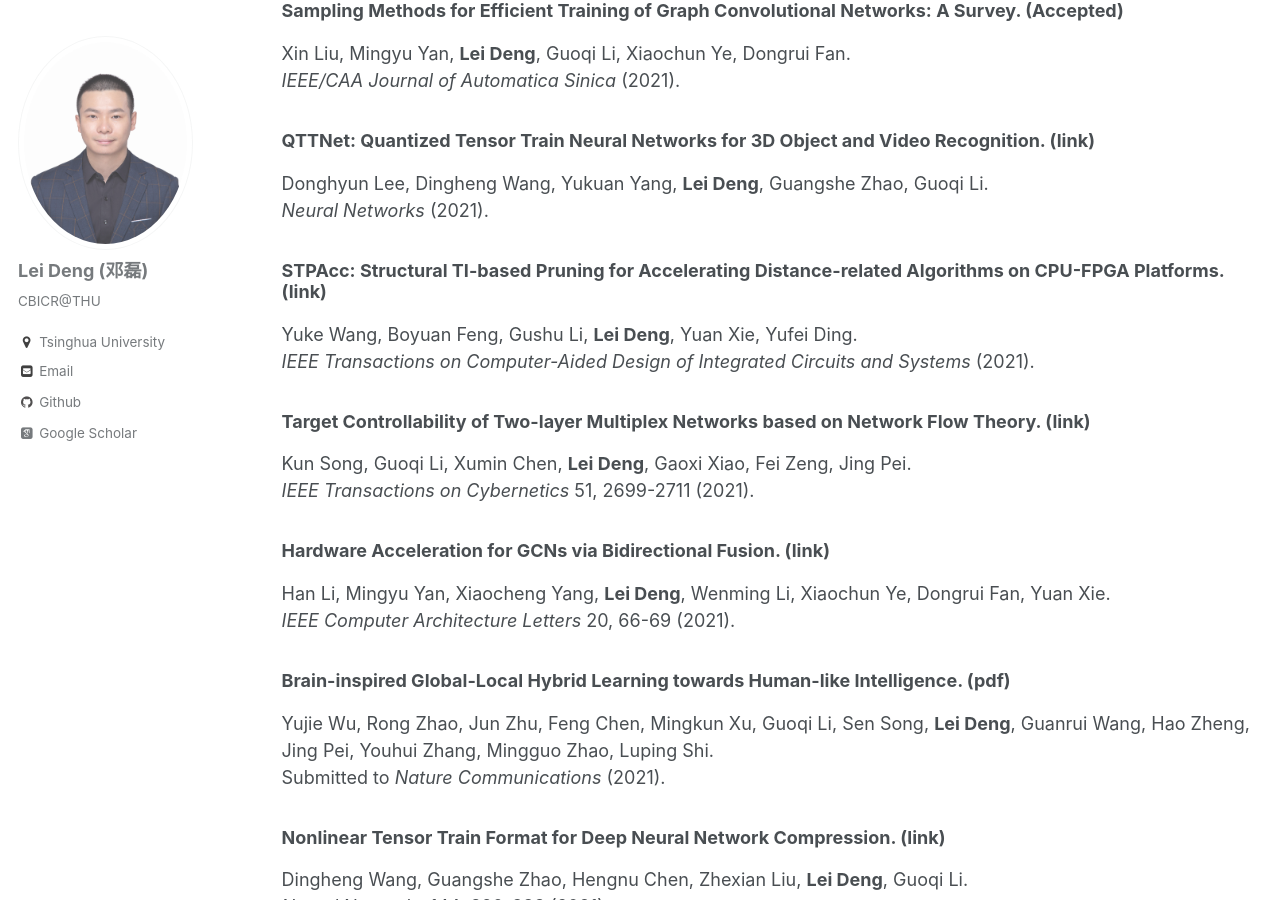
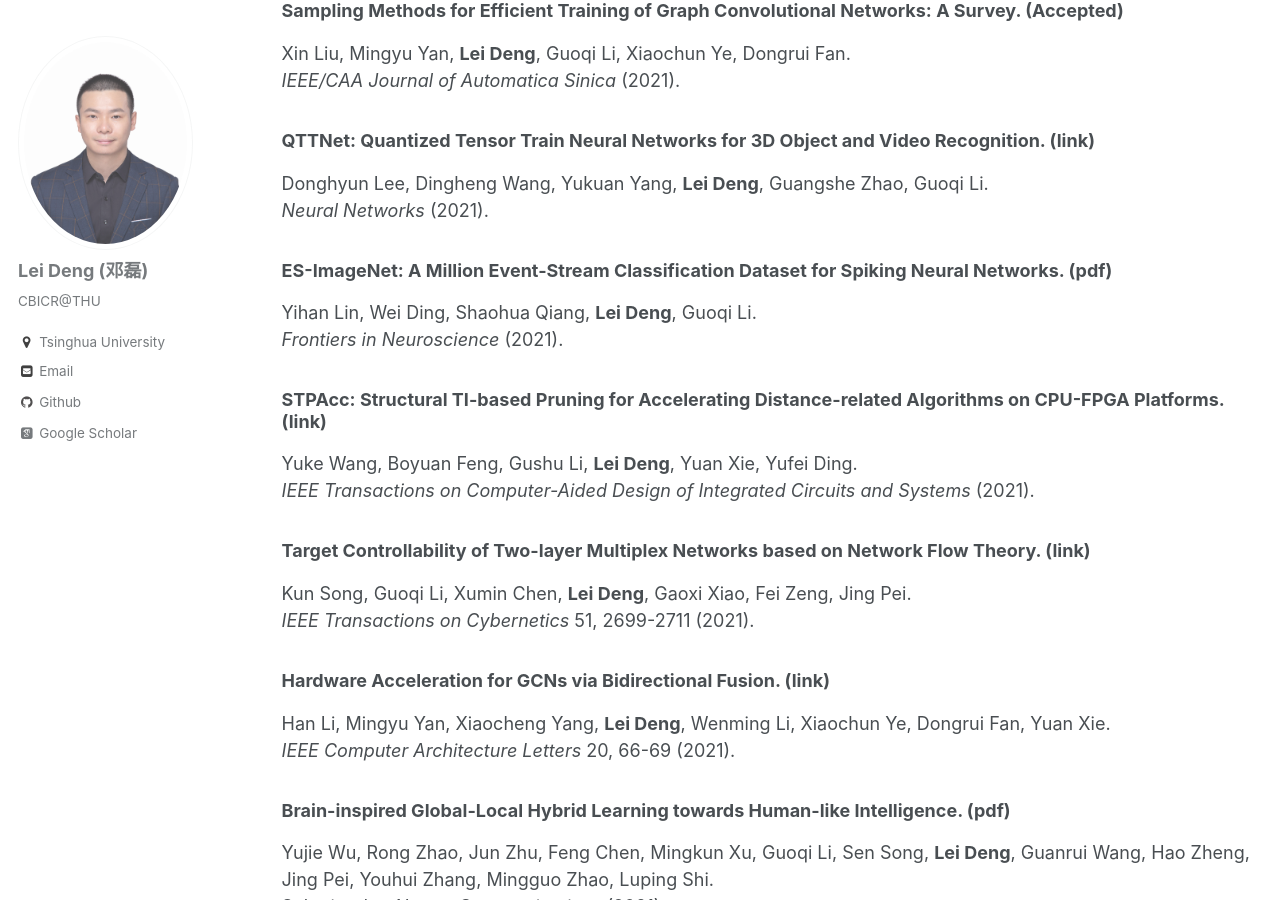
Before and after one commit to dllfei/dllfei.github.io, a Jekyll site: the page built from _pages/publications.md, in a window 1280 px wide and 900 px high, scrolled down 1924 px. Built offline with Jekyll 4.4.1, drawn with Linux system fonts in a browser that asks for light colours; some web fonts are replaced.

Commit message:
Update publications.md

```diff
--- a/_pages/publications.md
+++ b/_pages/publications.md
@@ -63,6 +63,10 @@ Xin Liu, Mingyu Yan, **Lei Deng**, Guoqi Li, Xiaochun Ye, Dongrui Fan. <br />
 ### QTTNet: Quantized Tensor Train Neural Networks for 3D Object and Video Recognition. ([link](https://www.sciencedirect.com/science/article/abs/pii/S0893608021002306)) <br />
 Donghyun Lee, Dingheng Wang, Yukuan Yang, **Lei Deng**, Guangshe Zhao, Guoqi Li. <br />
 *Neural Networks* (2021).
+
+### ES-ImageNet: A Million Event-Stream Classification Dataset for Spiking Neural Networks. ([pdf](https://arxiv.org/pdf/2110.12211.pdf)) <br />
+Yihan Lin, Wei Ding, Shaohua Qiang, **Lei Deng**, Guoqi Li. <br />
+*Frontiers in Neuroscience* (2021).
 
 ### STPAcc: Structural TI-based Pruning for Accelerating Distance-related Algorithms on CPU-FPGA Platforms. ([link](https://ieeexplore.ieee.org/abstract/document/9467295)) <br />
 Yuke Wang, Boyuan Feng, Gushu Li, **Lei Deng**, Yuan Xie, Yufei Ding. <br />
```
